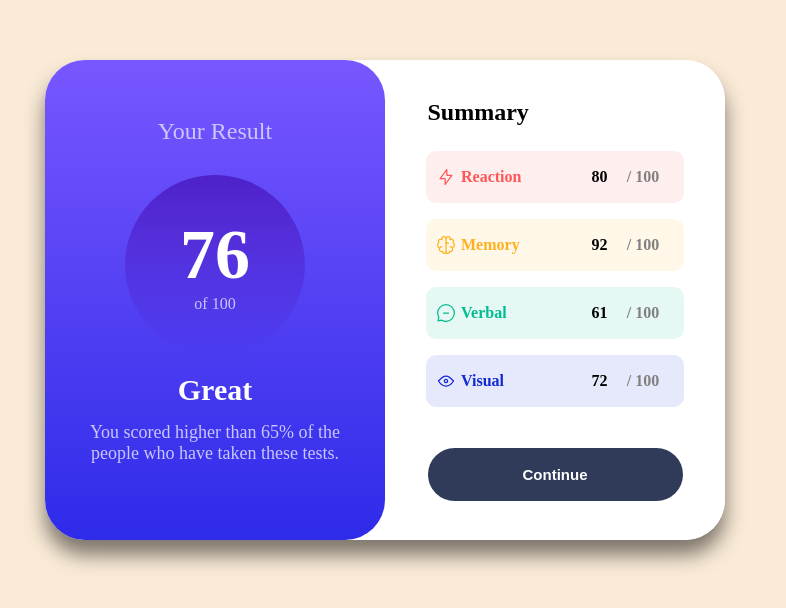
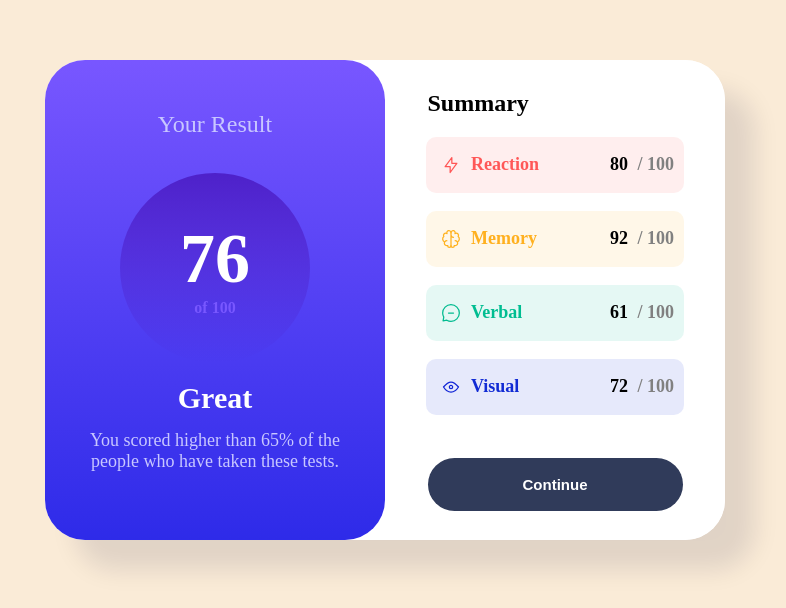
Before and after one commit to wfhopkins/results-summary-component, a plain HTML site: page index.html in a window 1280 px wide. Shown: the part 196-804 px from the top of the page, without its empty margins (255-1041 px from the left). Drawn offline with Linux system fonts and the light colour scheme.

Commit message:
adjust scorebox spacing, text color correction

```diff
--- a/index.html
+++ b/index.html
@@ -29,26 +29,34 @@
         <p class="score-box reaction">
           <img class="icon" src="assets/images/icon-reaction.svg">
           <span class="label">Reaction</span>
+            <span>
               <span class="score">80</span>
               <span class="fraction">/ 100</span>
+            </span>
         </p>
         <p class="score-box memory">
           <img class="icon" src="assets/images/icon-memory.svg">
           <span class="label">Memory</span>
+            <span>
               <span class="score">92</span>
               <span class="fraction">/ 100</span>
+            </span>
         </p>
         <p class="score-box verbal">
           <img class="icon" src="assets/images/icon-verbal.svg">
           <span class="label">Verbal</span>
+            <span>
               <span class="score">61</span>
               <span class="fraction">/ 100</span>
+            </span>
         </p>
         <p class="score-box visual">
           <img class="icon" src="assets/images/icon-visual.svg">
           <span class="label">Visual</span>
+            <span>
               <span class="score">72</span>
               <span class="fraction">/ 100</span>
+            </span>
         </p>
         <button class="btn-rounded">Continue</button>
       </div>
--- a/style.css
+++ b/style.css
@@ -32,7 +32,7 @@ body {
   height: 480px;
   background-color: white;
   border-radius: 40px;
-  box-shadow: 0px 15px 20px rgba(0, 0, 0, 0.5);
+  box-shadow: 30px 30px 25px rgba(0, 0, 50, 0.1);
 }
 
 /* .container {
@@ -61,7 +61,7 @@ body {
 h2.result-heading {
   font-size: 24px;
   font-weight: 500;
-  margin: 0 0 30px 0;
+  margin: 0 0 35px 0;
   color: hsl(241, 100%, 89%);
 }
 
@@ -71,8 +71,8 @@ h2.result-heading {
   align-items: center;
   justify-content: center;
   background: linear-gradient(hsl(256, 72%, 46%, 1), hsl(241, 72%, 46%, 0));
-  width: 180px;
-  height: 180px;
+  width: 190px;
+  height: 190px;
   border-radius: 50%;
 }
 
@@ -88,7 +88,8 @@ h2.result-heading {
 }
 
 .circle > .fraction {
-  color: hsl(241, 100%, 89%);
+  color: hsl(252, 100%, 67%);
+  font-weight: 700;
   display: flex;
   flex: 1;
   /* background-color: aquamarine; */
@@ -128,7 +129,7 @@ h2.summary-heading {
   align-content: flex-start;
   color: black;
   width: 75%;
-  margin: 0 0 25px 0;
+  margin: 0 0 20px 0;
 }
 
 .score-box {
@@ -136,6 +137,7 @@ h2.summary-heading {
   flex-direction: row;
   flex: 0 1 2em;
   justify-content: space-between;
+  font-size: 18px;
   font-weight: 800;
   align-items: center ;
   margin-bottom: 1em;
@@ -165,10 +167,11 @@ h2.summary-heading {
 }
 
 .score-box .icon {
-  flex-grow: 1;
-  flex-shrink: 0;
-  flex-basis: 1%;
-  margin-right: 5px;
+  flex-grow: 0;
+  flex-shrink: 1;
+  flex-basis: 3%;
+  margin-right: 10px;
+  margin-left: 5px;
 }
 
 .label {
@@ -197,6 +200,7 @@ h2.summary-heading {
 }
 
 .score-box .score {
+  margin-right: 5px;
   color: black;
 }
 
```
Lines whose indentation alone changed are shown as unchanged.
